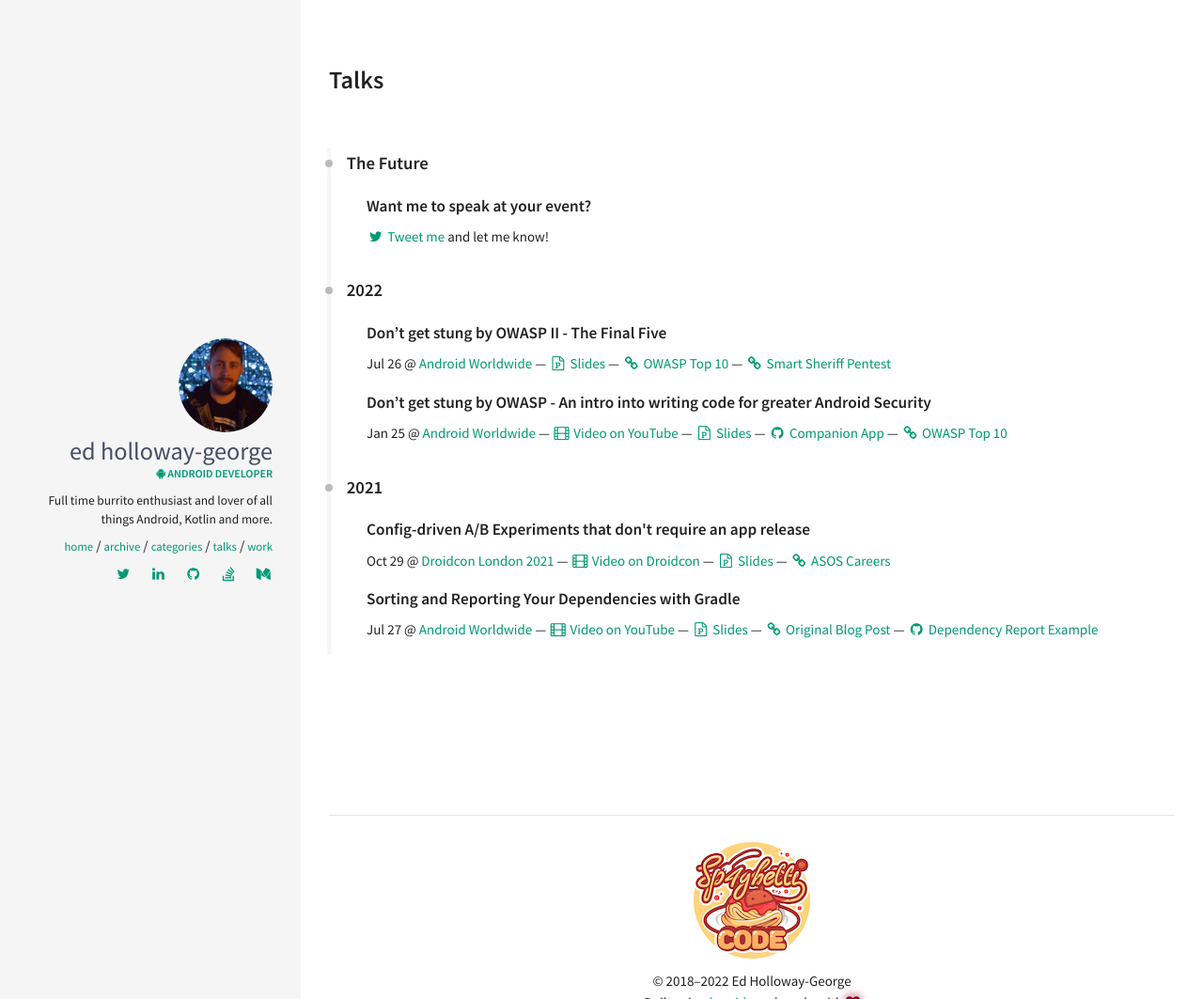
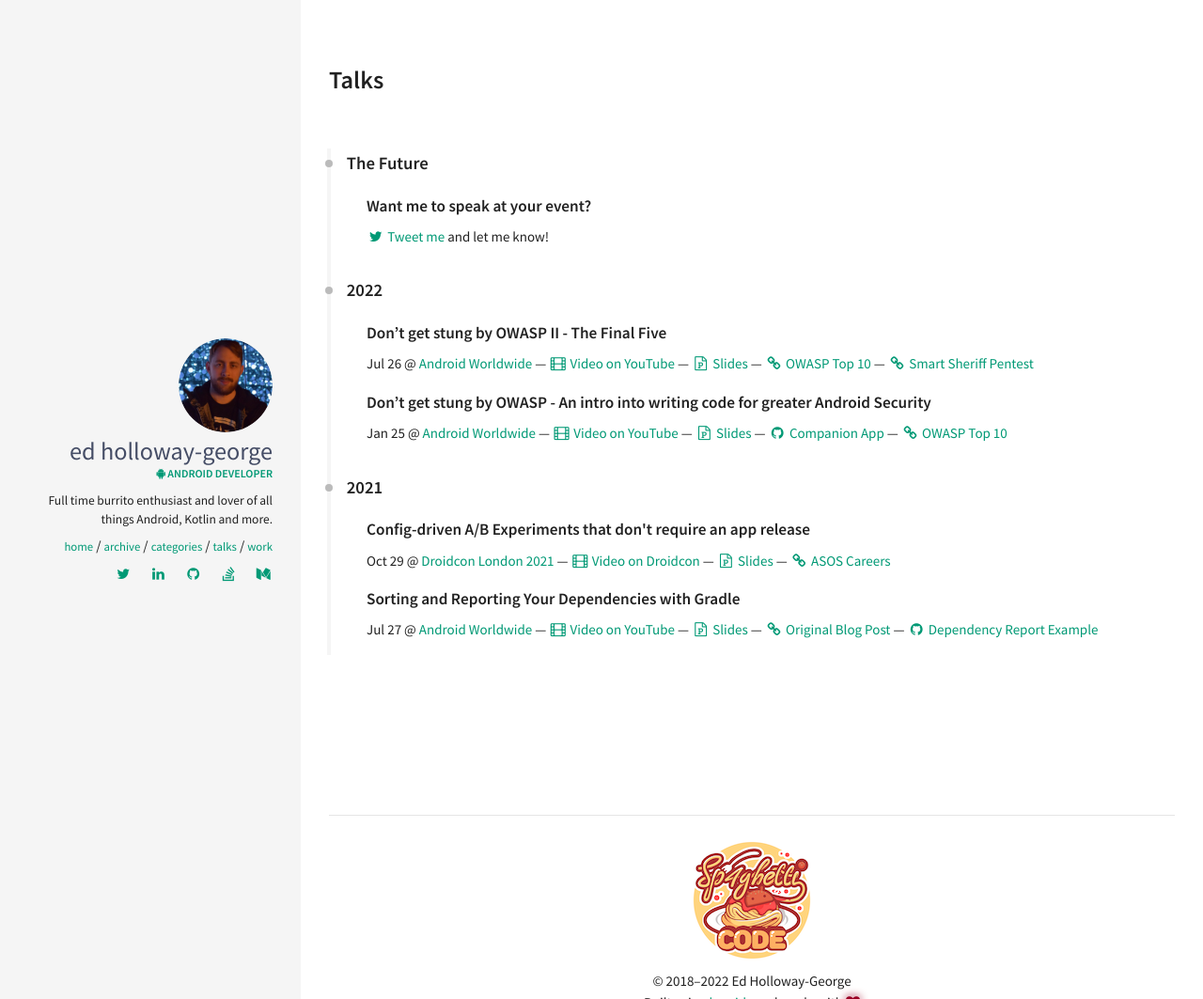
Before and after one commit to ed-george/ed-george.github.io, a Jekyll site: the page built from talks.html, in a window 1280 px wide. Shown: the whole page at 94% size. Built offline with Jekyll 4.4.1, drawn with Linux system fonts in a browser that asks for light colours.

Commit message:
Update talks.yaml

```diff
--- a/_data/index/talks.yaml
+++ b/_data/index/talks.yaml
@@ -20,6 +20,9 @@
     title: Android Worldwide
     url: https://android-worldwide.com
     date: '2022-07-26'
+  video:
+    title: Video on YouTube
+    url: https://youtu.be/MUwrzaXQLs4
   slides:
     title: Slides
     url: https://speakerdeck.com/sp4ghetticode/dont-get-stung-by-owasp-episode-ii
```
